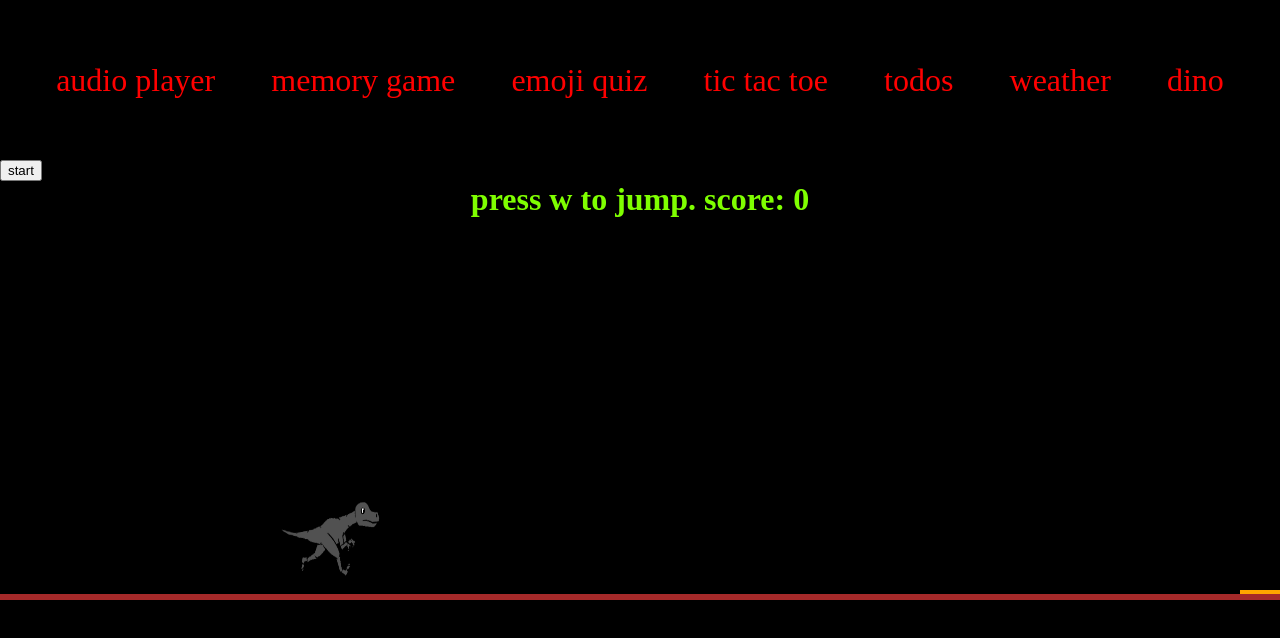
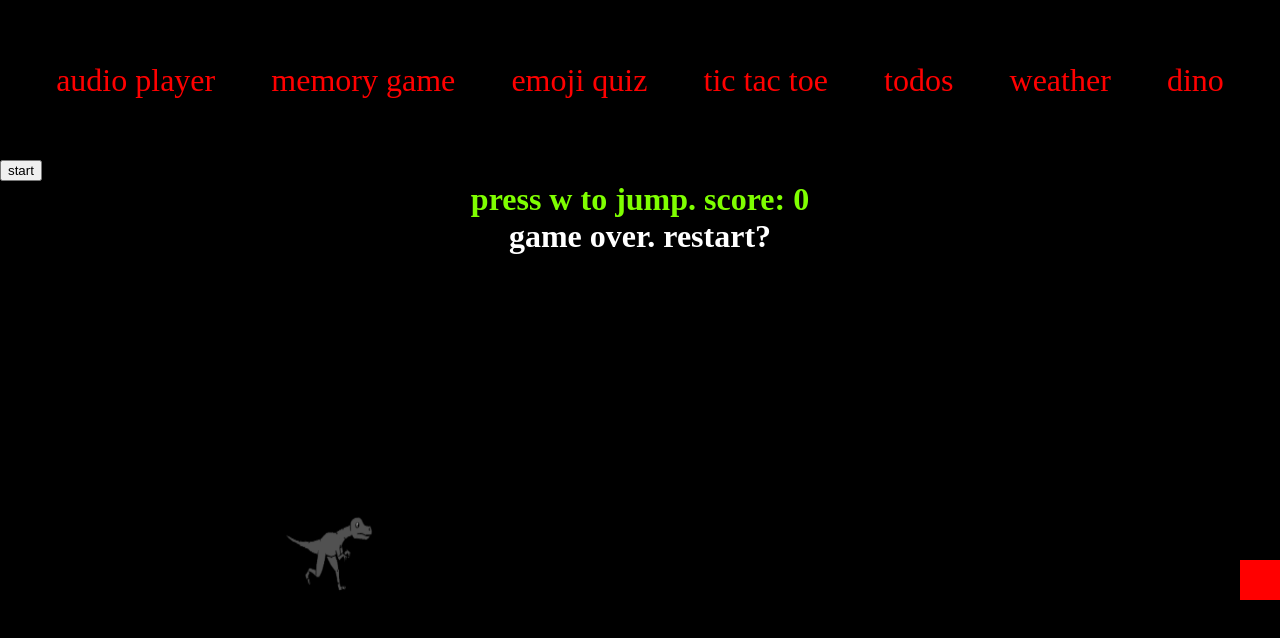
Before and after one commit to st47st47/smallapps, a React (Vite) app: page /dino in a window 1280 px wide. Shown: the top 638 px of the page. Built offline with nearby package versions, Linux system fonts and the light colour scheme.

Commit message:
Collision

```diff
--- a/spasjsx/dinofiles/Dino.jsx
+++ b/spasjsx/dinofiles/Dino.jsx
@@ -2,13 +2,14 @@ import React, { useEffect, useRef, useState } from 'react'
 import styles from '../../spscss/dino.module.css'
 
 import dinorun from '../../spastatic/dinorun.gif'
-
+import dinostill from '../../spastatic/dinostill.png'
 
 import boop from '../../spastatic/boop.mp3'
 const boopp = new Audio(boop)
 
 const Dino = () => {
 
+    const [inProgress, setInProgress] = useState(false)
 
     const [score, setScore] = useState(0)
 
@@ -42,8 +43,8 @@ const Dino = () => {
         if (e.key == 'w') {
             clearTimeout(timeref.current)
             timeref.current = setInterval(() => {
-                setBbottom((prev) => { return directionref.current == 'up' ? prev + 10 : prev - 10 })
-            }, 25);
+                setBbottom((prev) => { return directionref.current == 'up' ? prev + 5 : prev - 5 })
+            }, 10);
         }
     }
 
@@ -52,7 +53,7 @@ const Dino = () => {
         window.addEventListener('keydown', dub)
 
         return () => { window.removeEventListener('keydown', dub) }
-    })
+    }, [])
 
 
 
@@ -62,7 +63,7 @@ const Dino = () => {
     }
 
 
-    if (bbottom == 180) {
+    if (bbottom == 170) {
         clearInterval(timeref.current)
         directionref.current = 'up'
     }
@@ -81,12 +82,15 @@ const Dino = () => {
     }
 
 
-    if (obsRight == bright && obsbottom == bbottom) {
+    if (obsRight == bright && obsbottom >= bbottom) {
         clearInterval(gameref.current)
 
-
+        setInProgress(false)
+        setObsRight(200)
     }
 
+
+    console.log(bbottom, obsbottom)
 
 
 
@@ -96,13 +100,16 @@ const Dino = () => {
 
             <h1 className={styles.dinoh1}>press w to jump. score: {score}</h1>
 
+            {
+                !inProgress && <h1 className={styles.restarth1} onClick={() => { strt(); setScore(0); setInProgress(true) }}>game over. restart?</h1>
+            }
+
             <div className={styles.dinosaur} style={{ right: `${bright}px`, bottom: `${bbottom}px` }}>
-                <img className={styles.dinosaurimij} src={dinorun} />
+                <img className={styles.dinosaurimij} src={inProgress ? dinorun : dinostill} />
             </div>
 
             <div className={styles.obstacle} style={{ right: obsRight, bottom: obsbottom }} ></div>
 
-            <div className={styles.land}></div>
         </div>
     )
 }
--- a/spscss/dino.module.css
+++ b/spscss/dino.module.css
@@ -30,27 +30,22 @@
 
 .obstacle {
     width: 40px;
-    height: 10px;
-    background-color: orange;
+    height: 40px;
+    background-color: red;
     position: absolute;
 }
 
 /*  */
 
-.land {
-    position: absolute;
-    width: 100vw;
-    height: 1%;
-    background-color: brown;
-    bottom: 200px;
+.restarth1 {
+    text-align: center;
+    transition: 0.2s linear;
+    cursor: pointer;
 }
 
-
-
-
-
-
-
+.restarth1:hover {
+    color: chartreuse;
+}
 
 
 
```
